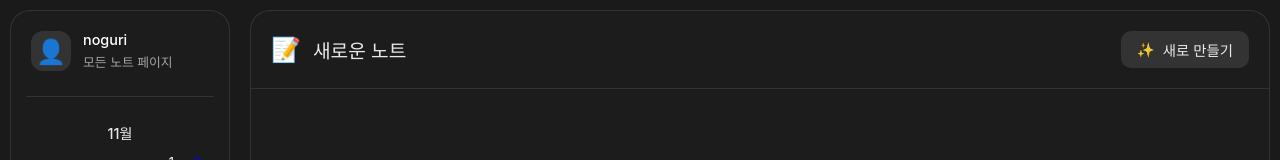
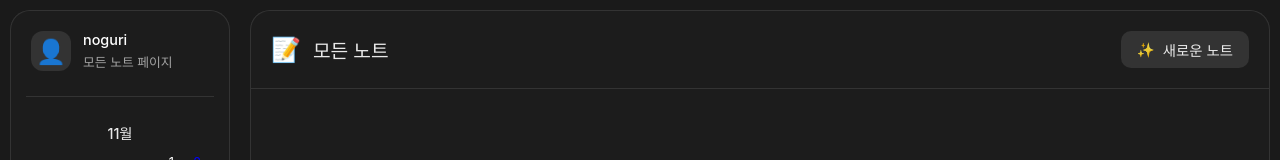
Before and after one commit to noguri98/BULLETJOURNAL, a React (Create React App) app in the folder frontend/: page / in a window 1280 px wide. Shown: the top 160 px of the page. Built offline with nearby package versions, Linux system fonts and the light colour scheme.

Commit message:
Right 패널 텍스트 수정

```diff
--- a/frontend/src/modules/Right-Pannel/Right-Pannel.js
+++ b/frontend/src/modules/Right-Pannel/Right-Pannel.js
@@ -24,12 +24,12 @@ const RightPannel = () => {
             <div className='content-header'>
                 <div className='header-title'>
                     <span className='header-icon'>📝</span>
-                    <h1>새로운 노트</h1>
+                    <h1>모든 노트</h1>
                 </div>
                 <div className='header-actions'>
                     <button className='action-button'>
                         <span>✨</span>
-                        새로 만들기
+                        새로운 노트
                     </button>
                 </div>
             </div>
```
